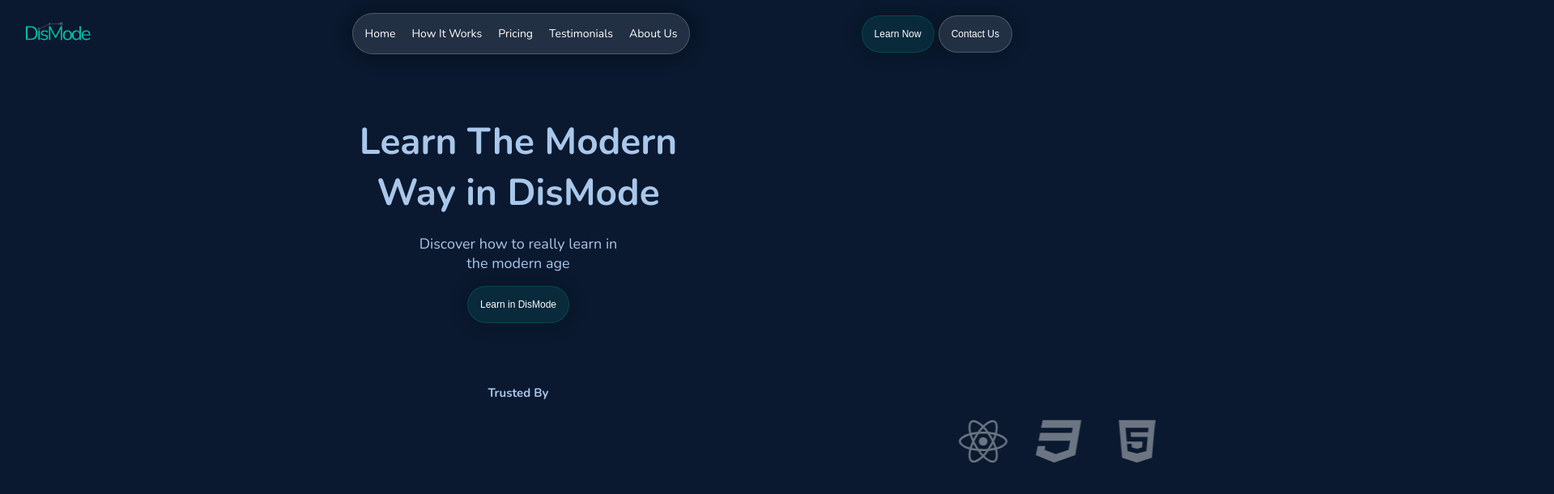
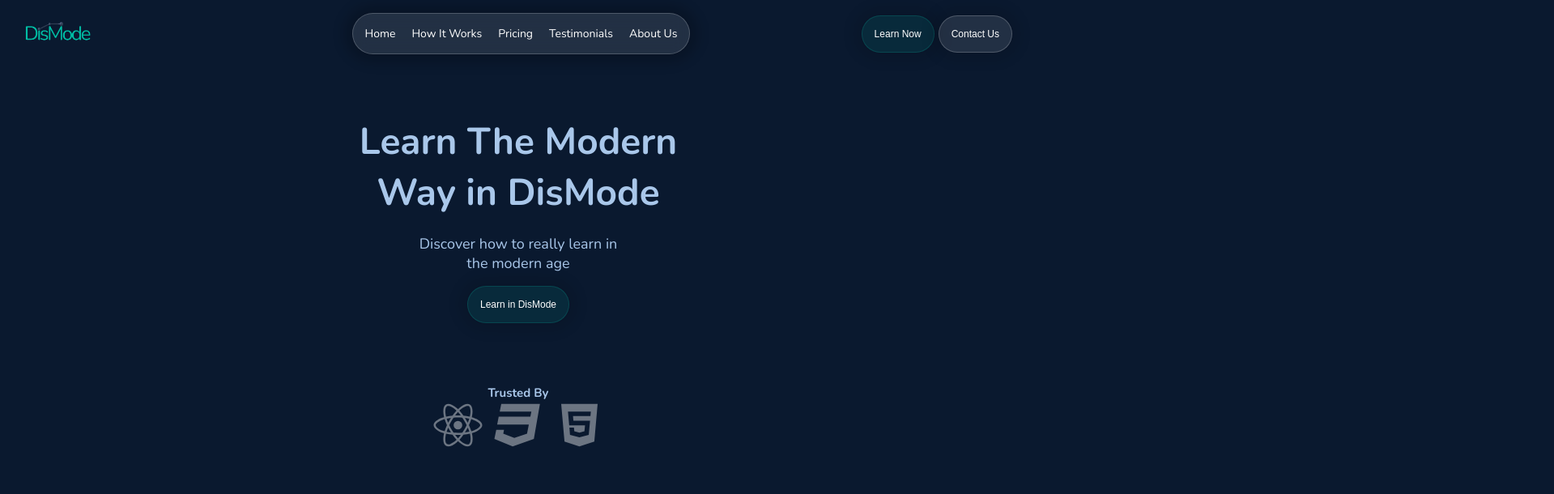
Before and after one commit to ArmanDevSil/dismode-landing-page, a React (Vite) app: page / in a window 1280 px wide. Shown: the top 610 px of the page at 81% size, 1919 px wide, since content can reach past the window. Built offline with nearby package versions, Linux system fonts and the light colour scheme.

Commit message:
Add 'logosContainer' div and change 'containerLogosImg' to 'logosSlider'

```diff
--- a/src/components/sections/TrustedBy.tsx
+++ b/src/components/sections/TrustedBy.tsx
@@ -21,7 +21,8 @@ const TrustedBy = () => {
       className={`section ${styles.sectionTrustedBy} flex flex-center flex-column`}
     >
       <h2>Trusted By</h2>
-      <div className={`container ${styles.containerLogosImg} flex flex-center`}>
+      <div className={styles.logosContainer}>
+        <div className={`container ${styles.logosSlider} flex flex-center`}>
           {brandsLogos.map(brandLogo => {
             return (
               <FontAwesomeIcon
@@ -31,6 +32,7 @@ const TrustedBy = () => {
             );
           })}
         </div>
+      </div>
     </section>
   );
 };
```
Lines whose indentation alone changed are shown as unchanged.
